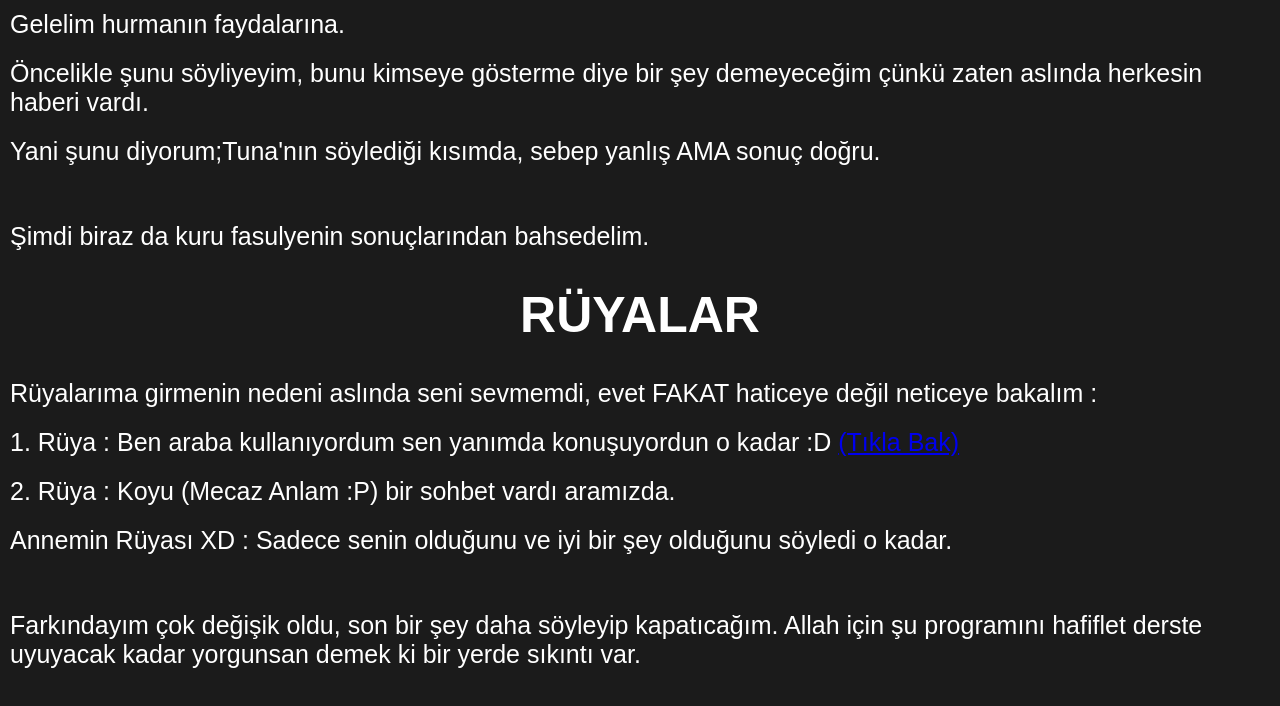
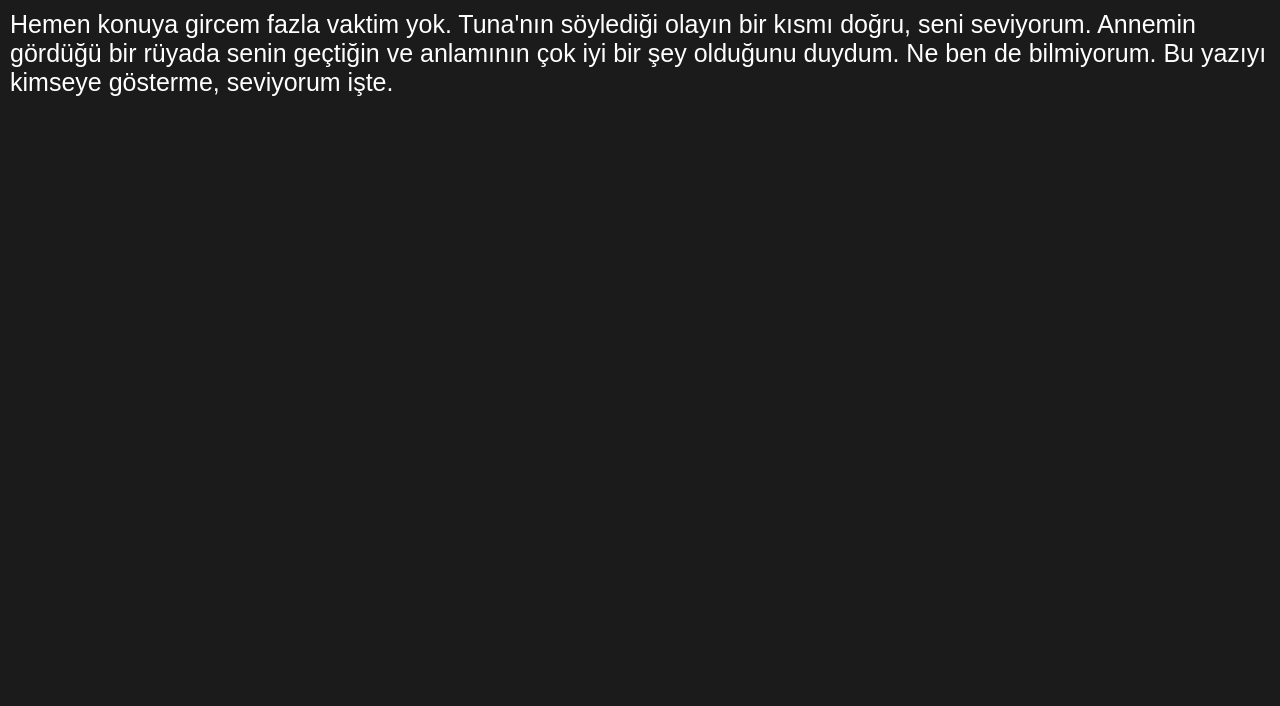
Before and after one commit to PetaRobot/petarobot.github.io, a plain HTML site: page index.html in a window 1280 px wide. Drawn offline with Linux system fonts and the light colour scheme.

Commit message:
Update index.html

```diff
--- a/index.html
+++ b/index.html
@@ -13,17 +13,7 @@
 </head>
 
 <body>
-    <p>Gelelim hurmanın faydalarına.</p>
-    <p>Öncelikle şunu söyliyeyim, bunu kimseye gösterme diye bir şey demeyeceğim çünkü zaten aslında herkesin haberi vardı.</p>
-    <p>Yani şunu diyorum;Tuna'nın söylediği kısımda, sebep yanlış AMA sonuç doğru.</p>
-    <br><br>
-    <p>Şimdi biraz da kuru fasulyenin sonuçlarından bahsedelim.</p>
-    <h3>RÜYALAR</h3>
-    <p>Rüyalarıma girmenin nedeni aslında seni sevmemdi, evet FAKAT haticeye değil neticeye bakalım :</p>
-    <p>1. Rüya : Ben araba kullanıyordum sen yanımda konuşuyordun o kadar :D <a href="https://www.google.com/url?sa=t&rct=j&q=&esrc=s&source=web&cd=&cad=rja&uact=8&ved=2ahUKEwio2uW8heHzAhWL2aQKHUIcAq4QFnoECAQQAQ&url=https%3A%2F%2Fwww.diyadinnet.com%2Fruyada-1508-araba-surmek-gormek&usg=AOvVaw1g7NfTFgufI0iDDkKvdOtL">(Tıkla Bak)</a></p>
-    <p>2. Rüya : Koyu (Mecaz Anlam :P) bir sohbet vardı aramızda.</p>
-    <p>Annemin Rüyası XD : Sadece senin olduğunu ve iyi bir şey olduğunu söyledi o kadar.</p><br><br>
-    <p>Farkındayım çok değişik oldu, son bir şey daha söyleyip kapatıcağım. Allah için şu programını hafiflet derste uyuyacak kadar yorgunsan demek ki bir yerde sıkıntı var.</p>
+    <p>Hemen konuya gircem fazla vaktim yok. Tuna'nın söylediği olayın bir kısmı doğru, seni seviyorum. Annemin gördüğü bir rüyada senin geçtiğin ve anlamının çok iyi bir şey olduğunu duydum. Ne ben de bilmiyorum. Bu yazıyı kimseye gösterme, seviyorum işte.</p
 
 </body>
 
```
